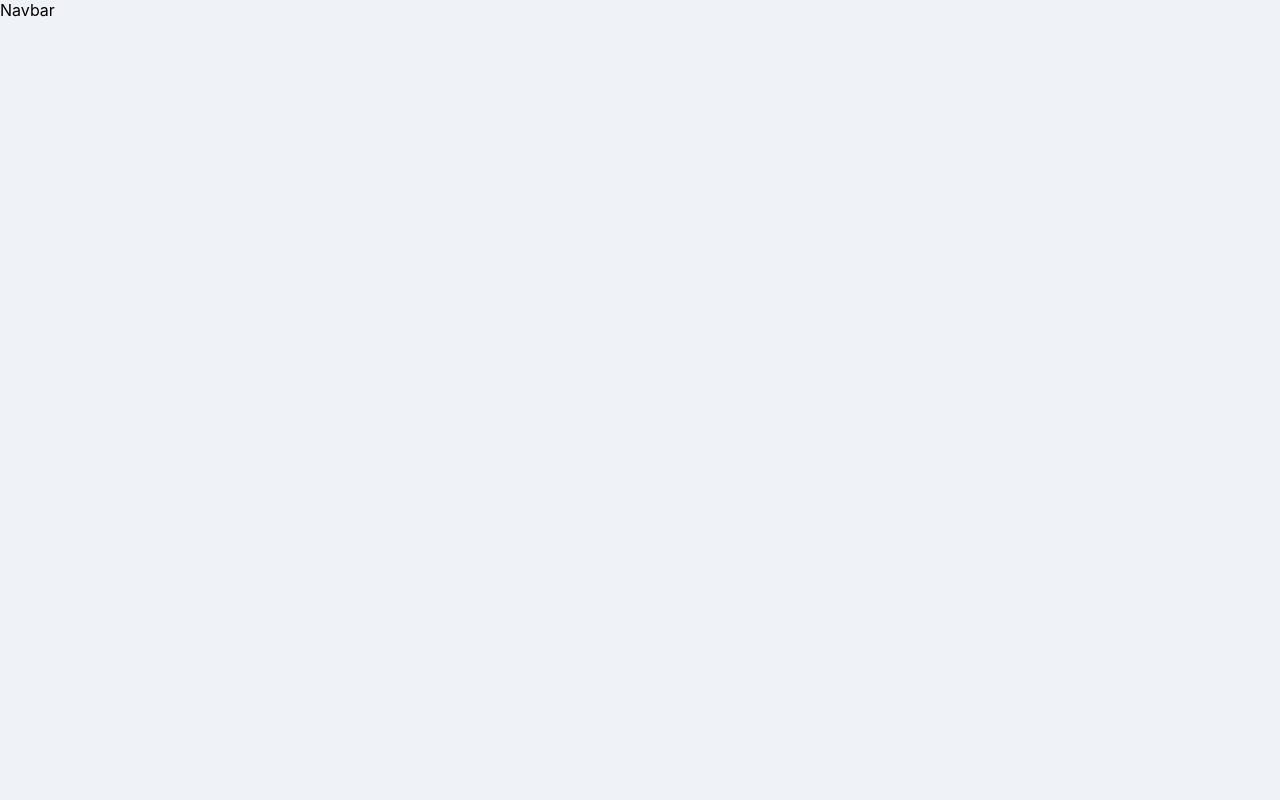
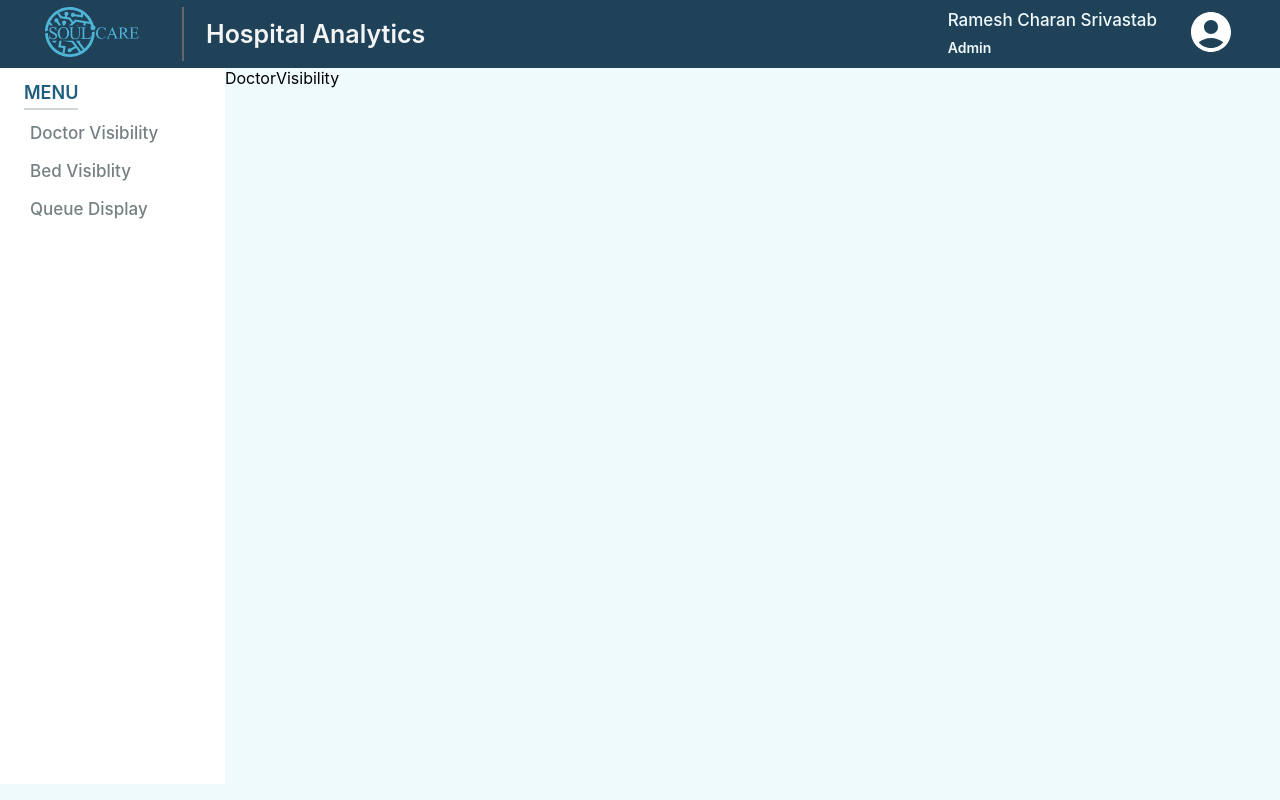
Before and after one commit to bismit-pattnaik/hospital_dashboard, a React (Create React App) app: page /DashboardView in a window 1280 px wide. Built offline with nearby package versions, Linux system fonts and the light colour scheme; the HTML template or start-up script is replaced by a standard one.

Commit message:
designed the sidebar (skeleton)

```diff
--- a/package.json
+++ b/package.json
@@ -5,6 +5,7 @@
   "dependencies": {
     "@emotion/react": "^11.11.3",
     "@emotion/styled": "^11.11.0",
+    "@mui/icons-material": "^5.15.10",
     "@mui/material": "^5.15.10",
     "@testing-library/jest-dom": "^5.17.0",
     "@testing-library/react": "^13.4.0",
--- a/public/index.html
+++ b/public/index.html
@@ -24,7 +24,7 @@
       work correctly both with client-side routing and a non-root public URL.
       Learn how to configure a non-root public URL by running `npm run build`.
     -->
-    <title>React App</title>
+    <title>:. Dashboard .:</title>
   </head>
   <body>
     <noscript>You need to enable JavaScript to run this app.</noscript>
--- a/src/Components/DashboardView.css
+++ b/src/Components/DashboardView.css
@@ -1,6 +1,63 @@
-.DashboardViewPage{
-    background-color:#EFF2F7;
+.DashboardMainViewPage{
+    background-color:#EFFAFC;
     height: 100vh;
     overflow-y: auto;
     overflow-x: hidden;
 }
+
+.DashboardPageContainer{
+     display: flex;
+     flex-direction: row;
+}
+
+.SidebarContainer{
+     width: 16%;
+     height: 86.5vh;
+     background-color: #fff;
+     padding: 12px 0px 12px 24px;
+     display: flex;
+     flex-direction: column;
+     gap: 2px;
+}
+
+.ContentContainer{
+     width: 84%;
+}
+
+/* .Menuheader{
+    color: #1F5E7F;
+    font-size: 18px;
+    font-weight: 600;
+    line-height: 25px;
+    height: 30px;
+    border-bottom: 1px solid;
+} */
+
+.Menuheader {
+    color: #1F5E7F;
+    font-size: 18px;
+    font-weight: 600;
+    line-height: 25px;
+    /* height: 30px; */
+    padding-bottom: 10px;
+}
+
+.Menuheader span {
+    border-bottom: 2px solid;
+    padding-bottom: 5px;
+    border-color: #D0D6D7;
+}
+
+.MenuItems{
+    /* background: antiquewhite; */
+    height: 24px;
+    padding: 6px;
+
+}
+
+.MenuItems span {
+    font-size: 17px;
+    color:#768083;
+    line-height: 20px;
+    font-weight: 500;
+}
--- a/src/Components/DashboardView.js
+++ b/src/Components/DashboardView.js
@@ -1,11 +1,41 @@
 import React from 'react'
 import './DashboardView.css'
 import Navbar from './Navbar'
+import DoctorVisibility from '../Pages/Doctor Visibility/DoctorVisibility'
 
 function DashboardView() {
   return (
-    <div className='DashboardViewPage'>
+    <div className='DashboardMainViewPage'>
      <Navbar/>
+     <div className='DashboardPageContainer'>
+      <div className='SidebarContainer'>
+         <div className='Menuheader'>
+           <span>MENU</span>
+         </div>
+         <div className='MenuItems'>
+          <span> Doctor Visibility </span>
+         </div>
+
+         <div className='MenuItems'>
+          <span>Bed Visiblity </span>
+         </div>
+
+         <div className='MenuItems'>
+          <span> Queue Display </span>
+         </div>
+
+
+      </div>
+
+
+
+
+      <div className='ContentContainer'>
+         <DoctorVisibility/>
+      </div>
+
+
+     </div>
 
     </div>
   )
--- a/src/Components/Navbar.css
+++ b/src/Components/Navbar.css
@@ -0,0 +1,53 @@
+.NavbarContainer{
+    display: flex;
+    background:#204259;
+    justify-content: space-between;
+    align-items: center;
+    padding: 7px 45px;
+}
+
+.NavbarHeader{
+   display: flex;
+   gap: 22px;
+   align-items: center;
+}
+
+.NavbarTail{
+    display: flex;
+    gap: 22px;
+    align-items: center;
+}
+
+.HeaderNavbarTitle{
+     color: #F3F4F4;
+     font-size: 25px;
+     size: 20px;
+     font-weight: 600;
+     line-height: 25px;
+}
+
+.empName{
+    color: #EFFAFC;
+    font-size: 17px;
+    font-style: normal;
+    font-weight: 500;
+    line-height: 24px;
+}
+
+.departName{
+    color: #EFFAFC ;
+    font-size: 14px;
+    font-style: normal;
+    font-weight: 600;
+    line-height: 24px;
+}
+
+/* .logoutIcon{
+    margin-right: 40px;
+} */
+
+.ImgBox{
+    width: 137px;
+    border-right: 2px solid;
+    border-color: #60686B;
+}
--- a/src/Components/Navbar.js
+++ b/src/Components/Navbar.js
@@ -1,8 +1,108 @@
-import React from 'react'
+import React, { useState } from 'react'
+import './Navbar.css'
+import logo from '../Assests/Images/soulcarelogo.svg';
+import ClickAwayListener from '@mui/material/ClickAwayListener';
+import AccountCircleIcon from '@mui/icons-material/AccountCircle';
+import Grow from '@mui/material/Grow';
+import Paper from '@mui/material/Paper';
+import Popper from '@mui/material/Popper';
+import MenuItem from '@mui/material/MenuItem';
+import MenuList from '@mui/material/MenuList';
+
+
 
 function Navbar() {
+
+  const [avatarUrl, setAvtarUrl] = useState(null);
+  const [open, setOpen] = useState(false);
+  const anchorRef = React.useRef(null);
+
+  const handleToggle = () => {
+    setOpen((prevOpen) => !prevOpen);
+  };
+
+  const handleClose = (event) => {
+    if (anchorRef.current && anchorRef.current.contains(event.target)) {
+      return;
+    }
+    setOpen(false);
+  };
+
+  function handleListKeyDown(event) {
+    if (event.key === 'Tab') {
+      event.preventDefault();
+      setOpen(false);
+    } else if (event.key === 'Escape') {
+      setOpen(false);
+    }
+  }
+
+  const handleLogout = () => {
+
+  }
+
   return (
-    <div>Navbar</div>
+    <>
+    <div className='NavbarContainer'>
+      <div className='NavbarHeader'>
+        <div className='ImgBox'>
+           <img style={{height:'50px'}} src={logo} alt="SOUL CARE" />
+        </div>
+        <div className='HeaderNavbarTitle'>
+           Hospital Analytics
+        </div>
+
+      </div>
+
+      <div className='NavbarTail'>
+
+      <div style={{display:"flex", alignItems:"center",justifyContent:"center",gap:"30px"}}>
+          <div style={{display:"flex",flexDirection:"column",gap:"4px"}}>
+            <div className='empName'>Ramesh Charan Srivastab</div>
+            <div className='departName'>Admin</div>
+          </div>
+
+        <div className='logoutIcon'>
+
+        {avatarUrl ? (
+              <img
+                src={avatarUrl}
+                alt="user"
+                style={{ width: '40px', height: '40px', borderRadius: '50%', cursor: 'pointer' }}
+                onClick={handleToggle}  ref={anchorRef} aria-controls={open ? 'composition-menu' : undefined}
+
+              />
+            ) : (
+        <AccountCircleIcon style={{fontSize:"xxx-large",color:'white'}}
+         ref={anchorRef} id="composition-button" aria-controls={open ? 'composition-menu' : undefined}
+         aria-expanded={open ? 'true' : undefined} aria-haspopup="true" onClick={handleToggle}/>
+        )}
+
+        <Popper open={open} anchorEl={anchorRef.current} role={undefined} placement="bottom-start" transition disablePortal >
+          {({ TransitionProps, placement }) => (
+            <Grow
+              {...TransitionProps}
+              style={{ transformOrigin:placement === 'bottom-start' ? 'left top' : 'left bottom',}}>
+              <Paper>
+                <ClickAwayListener onClickAway={handleClose}>
+                  <MenuList autoFocusItem={open} id="composition-menu" aria-labelledby="composition-button" onKeyDown={handleListKeyDown}>
+                    {/* <MenuItem onClick={handleProfilePage}>Profile</MenuItem> */}
+                    <MenuItem onClick={handleLogout}>Logout</MenuItem>
+                  </MenuList>
+                </ClickAwayListener>
+              </Paper>
+            </Grow>
+          )}
+        </Popper>
+      </div>
+      </div>
+
+
+
+      </div>
+
+    </div>
+    </>
   )
 }
 
--- /dev/null
+++ b/src/Pages/Doctor Visibility/DoctorVisibility.js
@@ -0,0 +1,9 @@
+import React from 'react'
+
+function DoctorVisibility() {
+  return (
+    <div>DoctorVisibility</div>
+  )
+}
+
+export default DoctorVisibility
```
Also changed, not shown: src/Pages/Bed Visibility/BedVisibility.js (added, +9 -0 lines), src/Assests/Images/soulcarelogo.svg (added), src/Pages/Bed Visibility/BedVisibility.css (added), src/Pages/Doctor Visibility/DoctorVisibility.css (added), 1 other file (tests, documents, lock files or other folders).
